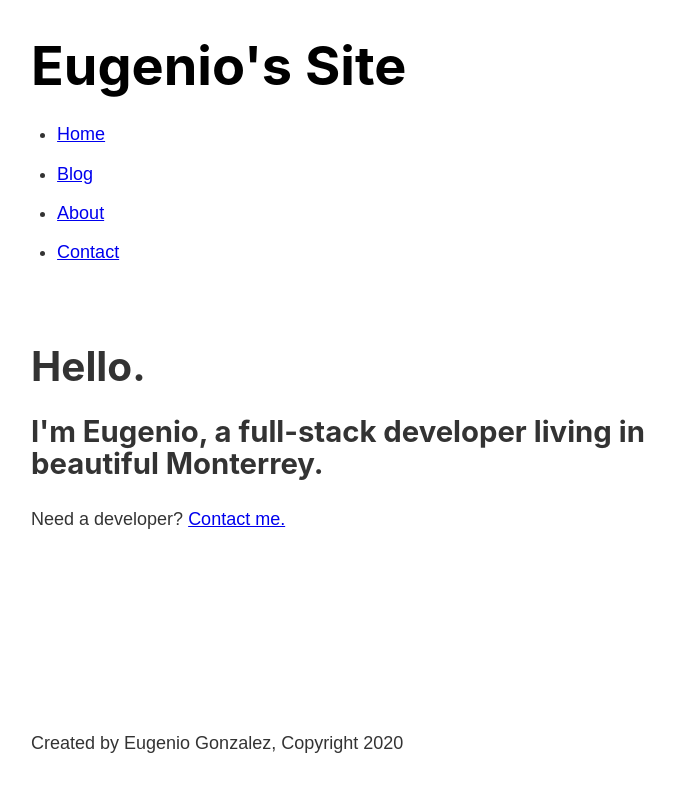
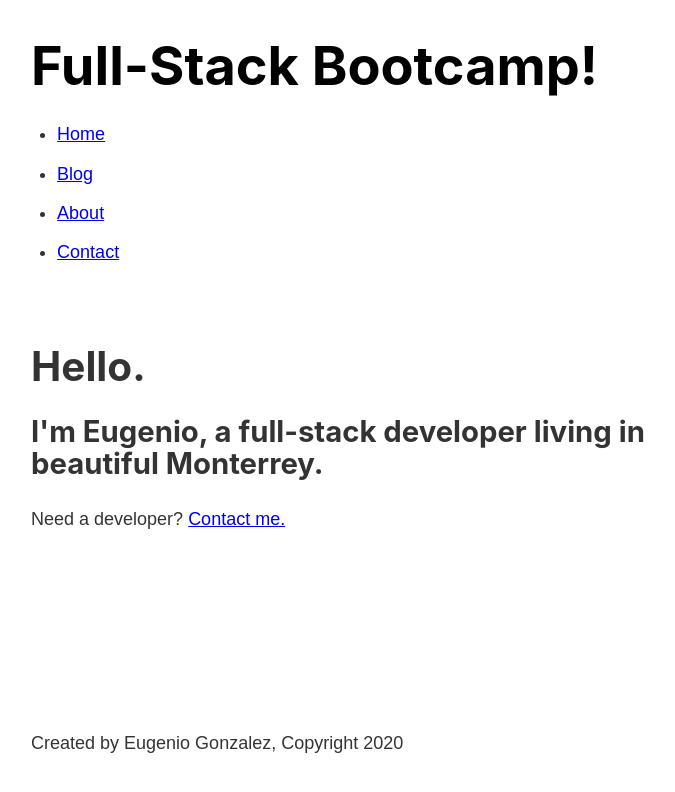
Before and after one commit to notebk/gastby-bootcamp, a Gatsby site: page / in a window 1280 px wide. Shown: the whole page, without its empty margins (252-927 px from the left). Built offline with nearby package versions, Linux system fonts and the light colour scheme; Gatsby itself is replaced by a stand-in of ours.

Commit message:
graphql usage

```diff
--- a/gatsby-config.js
+++ b/gatsby-config.js
@@ -6,6 +6,10 @@
 
 module.exports = {
   /* Your site config here */
+  siteMetadata: {
+    title: 'Full-Stack Bootcamp!',
+    author: 'Eugenio Gonzalez'
+  },
   plugins: [
     'gatsby-plugin-sass'
   ],
--- a/src/components/footer.js
+++ b/src/components/footer.js
@@ -1,9 +1,19 @@
 import React from 'react'
+import { Link, graphql, useStaticQuery } from 'gatsby'
 
 const Footer = () => {
+    const data = useStaticQuery(graphql`
+        query {
+            site {
+                siteMetadata {
+                    author
+                }
+            }
+        }
+    `)
     return (
         <footer>
-            <p>Created by Eugenio Gonzalez, Copyright 2020</p>
+            <p>Created by {data.site.siteMetadata.author}, Copyright 2020</p>
         </footer>
     )
 }
--- a/src/components/header.js
+++ b/src/components/header.js
@@ -1,15 +1,24 @@
 import React from 'react'
-import { Link } from 'gatsby'
+import { Link, graphql, useStaticQuery } from 'gatsby'
 
 //import './header.module.scss'
 import headerStyles from './header.module.scss'
 
 const Header = () => {
+    const data = useStaticQuery(graphql`
+        query {
+            site {
+                siteMetadata {
+                    title
+                }
+            }
+        }
+    `)
     return (
         <header className={headerStyles.header}>
             <h1>
                 <Link to="/" className={headerStyles.title}>
-                    Eugenio's Site
+                    {data.site.siteMetadata.title}
                 </Link>
             </h1>
             <nav>
```
